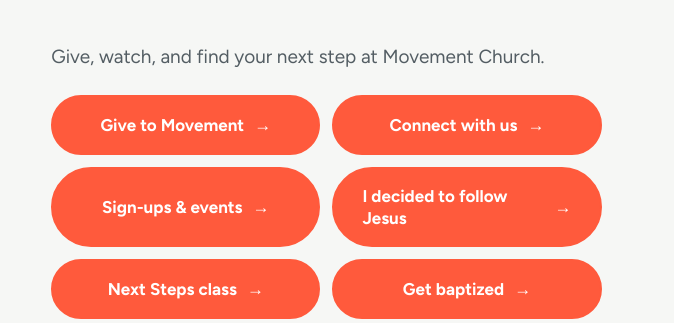
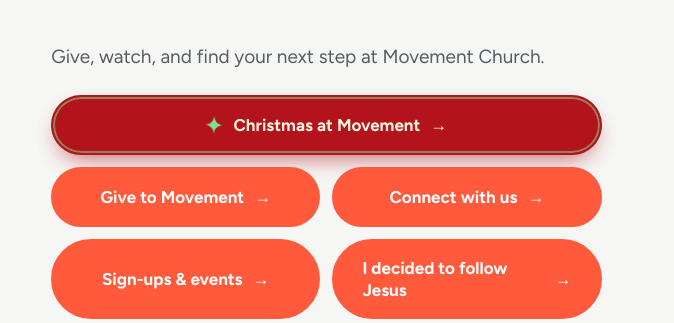
Before and after one commit to WeAreMVMNT/movement-info, a plain HTML site: page index.html in a window 1280 px wide. Shown: the part 369-692 px from the top of the page, 0-674 px from the left. Drawn offline with nearby package versions, Linux system fonts and the light colour scheme.

Commit message:
Add Christmas button at the top (hides after Dec 27)
Co-Authored-By: Claude Opus 5.5 <noreply@anthropic.com>

```diff
--- a/index.html
+++ b/index.html
@@ -97,6 +97,16 @@ img{max-width:100%;display:block}
 .give:active{transform:scale(.98)}
 .give .arr{transition:transform .18s ease}
 .give:hover .arr{transform:translateX(3px)}
+/* Christmas — the red pill with a twinkling green star, same as the nav link on wearemovement.ca */
+:root{--x-red:#b3141c;--x-cream:#fff4e0;--x-green:#1f7a3a;--x-green-lt:#7fe08f}
+.give.xmas{
+  background:var(--x-red);border-color:var(--x-red);color:var(--x-cream);
+  box-shadow:inset 0 0 0 2px color-mix(in srgb,var(--x-green-lt) 55%,transparent),0 10px 24px -10px rgba(179,20,28,.8);
+}
+.give.xmas:hover{background:var(--x-green);border-color:var(--x-green);color:#fff}
+.xmas-star{width:18px;height:18px;fill:var(--x-green-lt);flex:none;animation:xmasTwinkle 2.6s ease-in-out infinite}
+.give.xmas:hover .xmas-star{fill:var(--x-cream)}
+@keyframes xmasTwinkle{0%,100%{transform:scale(1) rotate(0)}50%{transform:scale(1.25) rotate(45deg)}}
 .give[aria-expanded="true"]{background:var(--ink);border-color:var(--ink);color:var(--paper)}
 .give[aria-expanded="true"] .arr{transform:rotate(90deg)}
 
@@ -187,6 +197,7 @@ footer{margin-top:auto;padding-top:clamp(44px,10vw,64px)}
   /* rows are spaced with bottom margins so the closed Give panel takes up no space */
   .btns{row-gap:0;margin-bottom:calc(-1 * var(--bgap))}
   .btns > .give{margin-bottom:var(--bgap)}
+  .give.xmas{grid-column:1 / -1}   /* full width across the top */
   .give-opts{grid-column:1 / -1;margin-top:0}   /* opens as a full-width row under Give + Connect */
   .opts{padding:0 0 var(--bgap)}
   .opt{padding:16px 20px}
@@ -247,6 +258,8 @@ footer{margin-top:auto;padding-top:clamp(44px,10vw,64px)}
 
     <!-- GIVE — the main action. Swap the href if you use a different giving link. -->
     <div class="btns">
+      <!-- CHRISTMAS — hides itself after Dec 27, 2026 (see the script at the bottom). Delete this line to remove it sooner. -->
+      <a class="give xmas" id="xmas-btn" href="https://wearemovement.ca/christmas.html"><svg class="xmas-star" viewBox="0 0 24 24" aria-hidden="true"><path d="M12 0C12.9 7.6 16.4 11.1 24 12 16.4 12.9 12.9 16.4 12 24 11.1 16.4 7.6 12.9 0 12 7.6 11.1 11.1 7.6 12 0Z"/></svg>Christmas at Movement <span class="arr" aria-hidden="true">&rarr;</span></a>
       <button class="give" type="button" id="give-btn" aria-expanded="false" aria-controls="give-opts">Give to Movement <span class="arr" aria-hidden="true">&rarr;</span></button>
       <!-- The three ways to give that open under the Give button -->
       <div class="give-opts" id="give-opts">
@@ -326,6 +339,11 @@ footer{margin-top:auto;padding-top:clamp(44px,10vw,64px)}
 </div>
 <script>
 try{document.getElementById('yr').textContent=new Date().getFullYear()}catch(e){}
+// Christmas button disappears after Dec 27, 2026 (months count from 0, so 11 = December)
+(function(){
+  var x=document.getElementById('xmas-btn');
+  if(x&&new Date()>new Date(2026,11,27,23,59))x.remove();
+})();
 // Give button opens/closes the three ways to give (without JS they simply stay open)
 (function(){
   var btn=document.getElementById('give-btn'),opts=document.getElementById('give-opts');
```
